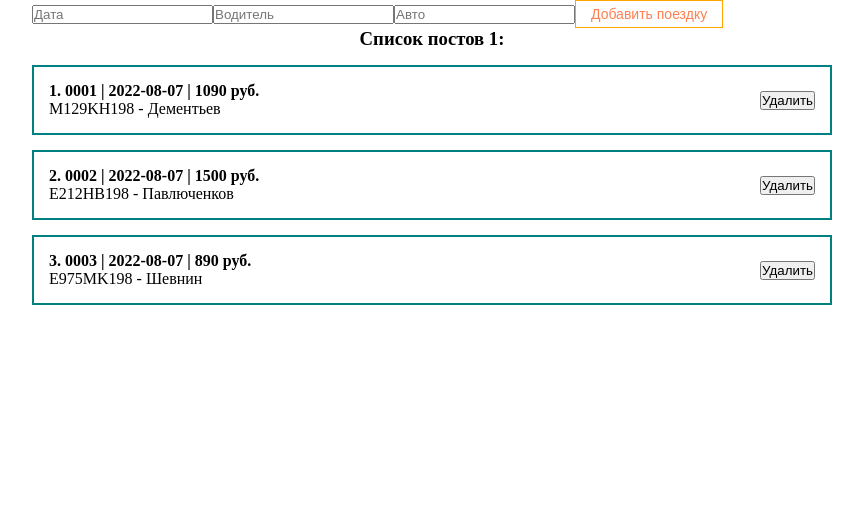
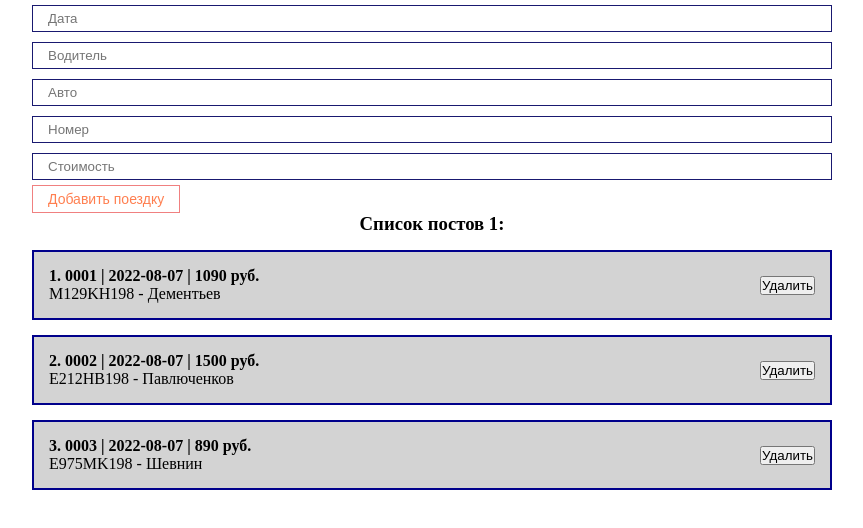
Before and after one commit to KD3821/st_report_js, a React (Create React App) app: page / in a window 1280 px wide. Shown: the top 528 px of the page, without its empty margins (208-1071 px from the left). Built offline with nearby package versions, Linux system fonts and the light colour scheme.

Commit message:
RideAdd front added

```diff
--- a/src/App.js
+++ b/src/App.js
@@ -1,26 +1,102 @@
-import React, {useState} from 'react';
+import React, {useRef, useState} from 'react';
 import './styles/App.css';
 import RideItem from "./components/RideItem";
 import RideList from "./components/RideList";
 import MyButton from "./components/UI/button/MyButton";
+import MyInput from "./components/UI/input/MyInput";
 
 function App() {
     const [rides, setRides] = useState([
-        {id: 1, number: '0001', date: '2022-08-07', price: 1090, car: 'M129KH198', driver: 'Дементьев'},
-        {id: 2, number: '0002', date: '2022-08-07', price: 1500, car: 'E212HB198', driver: 'Павлюченков'},
-        {id: 3, number: '0003', date: '2022-08-07', price: 890, car: 'E975MK198', driver: 'Шевнин'},
+        {
+            id: 1,
+            number: '0001',
+            date: '2022-08-07',
+            price: 1090,
+            car: 'M129KH198',
+            driver: 'Дементьев'
+        },
+        {
+            id: 2,
+            number: '0002',
+            date: '2022-08-07',
+            price: 1500,
+            car: 'E212HB198',
+            driver: 'Павлюченков'
+        },
+        {
+            id: 3,
+            number: '0003',
+            date: '2022-08-07',
+            price: 890,
+            car: 'E975MK198',
+            driver: 'Шевнин'
+        },
     ])
 
+    const [date, setDate] = useState('');
+    const [driver, setDriver] = useState('');
+    const [car, setCar] = useState('');
+    const [number, setNumber] = useState('');
+    const [price, setPrice] = useState('');
+
+
+
+    const addNewRide = (e) => {
+        e.preventDefault()
+        const newRide = {
+            id: Date.now(),
+            date,
+            driver,
+            car,
+            number,
+            price
+        }
+        console.log(newRide)
+        setRides([...rides, newRide])
+        setDate('')
+        setDriver('')
+        setCar('')
+        setNumber('')
+        setPrice('')
+
+    }
 
     return (
     <div className="App">
         <form>
-            <input type="text" placeholder="Дата"/>
-            <input type="text" placeholder="Водитель"/>
-            <input type="text" placeholder="Авто"/>
-            <MyButton>Добавить поездку</MyButton>
+            <MyInput
+                value={date}
+                onChange={e => setDate(e.target.value)}
+                type="text"
+                placeholder="Дата"
+            />
+            <MyInput
+                value={driver}
+                onChange={e => setDriver(e.target.value)}
+                type="text"
+                placeholder="Водитель"
+            />
+            <MyInput
+                value={car}
+                onChange={e => setCar(e.target.value)}
+                type="text"
+                placeholder="Авто"
+            />
+            <MyInput
+                value={number}
+                onChange={e => setNumber(e.target.value)}
+                type="text"
+                placeholder="Номер"
+            />
+            <MyInput
+                value={price}
+                onChange={e => setPrice(e.target.value)}
+                type="text"
+                placeholder="Cтоимость"
+            />
+            <MyButton onClick={addNewRide}>Добавить поездку</MyButton>
         </form>
-        <RideList rides={rides} title="Список постов 1"/>
+        <RideList orders={rides} title="Список постов 1"/>
     </div>
     );
 }
--- a/src/components/RideItem.jsx
+++ b/src/components/RideItem.jsx
@@ -6,9 +6,9 @@ const RideItem = (props) => {
     return (
         <div className="ride">
             <div className="ride__info">
-                <strong>{props.ride.id}. {props.ride.number} | {props.ride.date} | {props.ride.price} руб.</strong>
+                <strong>{props.id}. {props.iride.number} | {props.iride.date} | {props.iride.price} руб.</strong>
                 <div>
-                    {props.ride.car} - {props.ride.driver}
+                    {props.iride.car} - {props.iride.driver}
                 </div>
             </div>
             <div className="ride__btns">
--- a/src/components/RideList.jsx
+++ b/src/components/RideList.jsx
@@ -1,14 +1,14 @@
 import React from 'react';
 import RideItem from "./RideItem";
 
-const RideList = ({rides, title}) => {
+const RideList = ({orders, title}) => {
     return (
         <div>
             <h3 style={{ textAlign: 'center'}}>
                 {title}:
             </h3>
-            {rides.map(ride =>
-                <RideItem ride={ride} key={ride.id}/>
+            {orders.map( (xride, index) =>
+                <RideItem id={index + 1} iride={xride} key={xride.id}/>
             )}
         </div>
     );
--- a/src/components/UI/button/MyButton.jsx
+++ b/src/components/UI/button/MyButton.jsx
@@ -3,7 +3,7 @@ import classes from './MyButton.module.css';
 
 const MyButton = ({children, ...props}) => {
     return (
-        <button disabled={true} className={classes.myBtn}>
+        <button {...props} className={classes.myBtn}>
             {children}
         </button>
     );
--- a/src/components/UI/button/MyButton.module.css
+++ b/src/components/UI/button/MyButton.module.css
@@ -3,6 +3,6 @@
     color: coral;
     font-size: 14px;
     background: transparent;
-    border: 1px solid orange;
+    border: 1px solid lightcoral;
     cursor: pointer;
 }
--- /dev/null
+++ b/src/components/UI/input/MyInput.jsx
@@ -0,0 +1,9 @@
+import React from 'react';
+import classes from './MyInput.module.css';
+
+const MyInput = React.forwardRef((props, ref) => {
+    return (
+        <input ref={ref} className={classes.MyInput} {...props} />
+    )
+})
+export default MyInput;
--- /dev/null
+++ b/src/components/UI/input/MyInput.module.css
@@ -0,0 +1,6 @@
+.MyInput {
+    width: 100%;
+    padding: 5px 15px;
+    margin: 5px 0;
+    border: 1px solid midnightblue;
+}
--- a/src/styles/App.css
+++ b/src/styles/App.css
@@ -16,7 +16,8 @@
 .ride {
     display: flex;
     padding: 15px;
-    border: 2px solid teal;
+    border: 2px solid darkblue;
+    background-color: lightgrey;
     margin-top: 15px;
     justify-content: space-between;
     align-items: center;
```
